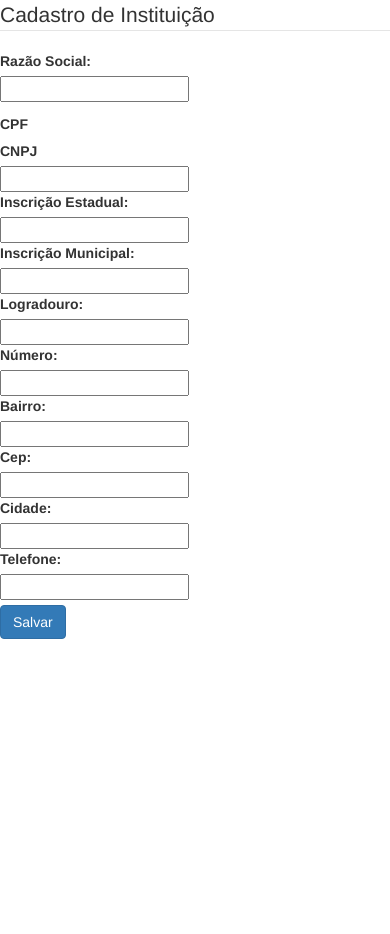
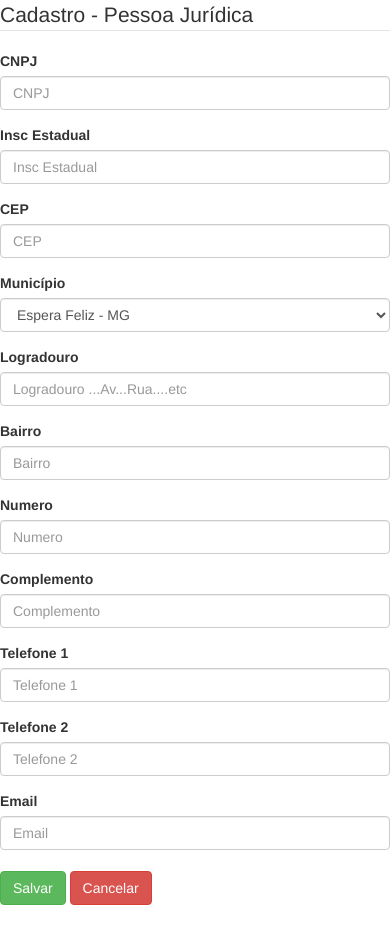
Before and after one commit to SauloNascimento/TrocaDoBem, a Django app: template app/templates/cadastros/cadastro-instituicao.html in a window 390 px wide. Before the commit the page ends 639 px from the top, so only its background shows below. Run offline with Django 3.2, Linux system fonts and the light colour scheme; the template is opened without the code that fills it, so the values that code supplies are empty; some libraries are stand-ins or nearby versions.

Commit message:
novo template para cadastro de instituições

```diff
--- a/app/templates/cadastros/cadastro-instituicao.html
+++ b/app/templates/cadastros/cadastro-instituicao.html
@@ -1,18 +1,15 @@
-
-
-
-<head>
+<html lang="en"><head>
     <meta charset="utf-8">
     <meta name="robots" content="noindex, nofollow">
 
-   <title>Cadastro de Instituição</title>
+    <title>Cadastro Pessoa Jurídica - Bootsnipp.com</title>
         <meta name="viewport" content="width=device-width, initial-scale=1">
-    <link href="//netdna.bootstrapcdn.com/twitter-bootstrap/2.3.2/css/bootstrap-combined.min.css" rel="stylesheet" id="bootstrap-css">
+    <link href="//netdna.bootstrapcdn.com/bootstrap/3.0.3/css/bootstrap.min.css" rel="stylesheet" id="bootstrap-css">
     <style type="text/css">
 
     </style>
     <script src="//code.jquery.com/jquery-1.10.2.min.js"></script>
-    <script src="//netdna.bootstrapcdn.com/twitter-bootstrap/2.3.2/js/bootstrap.min.js"></script>
+    <script src="//netdna.bootstrapcdn.com/bootstrap/3.0.3/js/bootstrap.min.js"></script>
     <script type="text/javascript">
         window.alert = function(){};
         var defaultCSS = document.getElementById('bootstrap-css');
@@ -26,147 +23,153 @@
         });
     </script>
 </head>
+<body style="">
 
 
-<form class="form-horizontal">
+
+
+    <title>Bootstrap 101 Template</title>
+    <meta name="viewport" content="width=device-width, initial-scale=1.0">
+    <!-- Bootstrap -->
+    <link href="css/bootstrap.min.css" rel="stylesheet">
+
+    <!-- HTML5 Shim and Respond.js IE8 support of HTML5 elements and media queries -->
+    <!-- WARNING: Respond.js doesn't work if you view the page via file:// -->
+    <!--[if lt IE 9]>
+      <script src="https://oss.maxcdn.com/libs/html5shiv/3.7.0/html5shiv.js"></script>
+      <script src="https://oss.maxcdn.com/libs/respond.js/1.3.0/respond.min.js"></script>
+    <![endif]-->
+
+
+        <form class="form-horizontal">
 <fieldset>
 
 <!-- Form Name -->
-<legend>Cadastro de Instituição</legend>
+<legend>Cadastro - Pessoa Jurídica</legend>
 
 <!-- Text input-->
-<div class="control-group">
-  <label class="control-label" for="nome">Razão Social:</label>
-  <div class="controls">
-    <input id="nome" name="nome" type="text" placeholder="" class="input-xxlarge">
-
-  </div>
-</div>
-
-<!-- Multiple Radios (inline) -->
-<div class="control-group">
-  <label class="control-label" for="radios"></label>
-  <div class="controls">
-    <label class="radio inline" for="radios-0">
-      <input type="radio" name="radios" id="radios-0" value="CPF" checked="checked">
-      CPF
-    </label>
-    <label class="radio inline" for="radios-1">
-      <input type="radio" name="radios" id="radios-1" value="CNPJ">
-      CNPJ
-    </label>
-  </div>
-</div>
-
-<!-- Text input-->
-<div class="control-group">
-  <label class="control-label" for="sobreno "></label>
-  <div class="controls">
-    <input id="sobreno " name="sobreno " type="text" placeholder="" class="input-large">
+<div class="form-group">
+  <label class="col-md-4 control-label" for="CNPJ">CNPJ</label>
+  <div class="col-md-6">
+  <input id="CNPJ" name="CNPJ" type="text" placeholder="CNPJ" class="form-control input-md" required="">
 
   </div>
 </div>
 
 <!-- Text input-->
-<div class="control-group">
-  <label class="control-label" for="ie">Inscrição Estadual:</label>
-  <div class="controls">
-    <input id="ie" name="ie" type="text" placeholder="" class="input-large">
+<div class="form-group">
+  <label class="col-md-4 control-label" for="insc_estadual">Insc Estadual</label>
+  <div class="col-md-6">
+  <input id="insc_estadual" name="insc_estadual" type="text" placeholder="Insc Estadual" class="form-control input-md" required="">
 
   </div>
 </div>
 
 <!-- Text input-->
-<div class="control-group">
-  <label class="control-label" for="iem">Inscrição Municipal:</label>
-  <div class="controls">
-    <input id="iem" name="iem" type="text" placeholder="" class="input-large">
+<div class="form-group">
+  <label class="col-md-4 control-label" for="cep">CEP</label>
+  <div class="col-md-4">
+  <input id="cep" name="cep" type="text" placeholder="CEP" class="form-control input-md" required="">
+
+  </div>
+</div>
+
+<!-- Select Basic -->
+<div class="form-group">
+  <label class="col-md-4 control-label" for="municipio">Município</label>
+  <div class="col-md-8">
+    <select id="municipio" name="municipio" class="form-control">
+      <option value="1">Espera Feliz - MG</option>
+      <option value="2">Carangola - MG</option>
+    </select>
+  </div>
+</div>
+
+<!-- Text input-->
+<div class="form-group">
+  <label class="col-md-4 control-label" for="logradouro">Logradouro</label>
+  <div class="col-md-8">
+  <input id="logradouro" name="logradouro" type="text" placeholder="Logradouro ...Av...Rua....etc" class="form-control input-md">
 
   </div>
 </div>
 
 <!-- Text input-->
-<div class="control-group">
-  <label class="control-label" for="logradouro">Logradouro:</label>
-  <div class="controls">
-    <input id="logradouro" name="logradouro" type="text" placeholder="" class="input-xxlarge">
+<div class="form-group">
+  <label class="col-md-4 control-label" for="bairro">Bairro</label>
+  <div class="col-md-6">
+  <input id="bairro" name="bairro" type="text" placeholder="Bairro" class="form-control input-md">
 
   </div>
 </div>
 
 <!-- Text input-->
-<div class="control-group">
-  <label class="control-label" for="numero ">Número:</label>
-  <div class="controls">
-    <input id="numero " name="numero " type="text" placeholder="" class="input-mini">
-
-  </div>
-</div>
-
-<!-- Password input-->
-<div class="control-group">
-  <label class="control-label" for="bairro">Bairro:</label>
-  <div class="controls">
-    <input id="bairro" name="bairro" type="password" placeholder="" class="input-large">
+<div class="form-group">
+  <label class="col-md-4 control-label" for="numero">Numero</label>
+  <div class="col-md-4">
+  <input id="numero" name="numero" type="text" placeholder="Numero" class="form-control input-md">
 
   </div>
 </div>
 
 <!-- Text input-->
-<div class="control-group">
-  <label class="control-label" for="cep">Cep:</label>
-  <div class="controls">
-    <input id="cep" name="cep" type="text" placeholder="" class="input-small">
+<div class="form-group">
+  <label class="col-md-4 control-label" for="complemento">Complemento</label>
+  <div class="col-md-6">
+  <input id="complemento" name="complemento" type="text" placeholder="Complemento" class="form-control input-md">
 
   </div>
 </div>
 
 <!-- Text input-->
-<div class="control-group">
-  <label class="control-label" for="cidade">Cidade:</label>
-  <div class="controls">
-    <input id="cidade" name="cidade" type="text" placeholder="" class="input-large">
+<div class="form-group">
+  <label class="col-md-4 control-label" for="telefone1">Telefone 1</label>
+  <div class="col-md-4">
+  <input id="telefone1" name="telefone1" type="text" placeholder="Telefone 1" class="form-control input-md">
 
   </div>
 </div>
 
-<!-- Button Drop Down -->
-{#<div class="control-group">#}
-{#  <label class="control-label" for="estado">Estado</label>#}
-{#  <div class="controls">#}
-{#    <div class="input-append">#}
-{#      <input id="estado" name="estado" class="input-large" placeholder="" type="text">#}
-{#      <div class="btn-group">#}
-{#        <button class="btn dropdown-toggle" data-toggle="dropdown">#}
-{##}
-{#          <span class="caret"></span>#}
-{#        </button>#}
-{#        <ul class="dropdown-menu">#}
-{#          <li><a href="#">Mato Grosso do Sul</a></li>#}
-{#          <li><a href="#">Mato Grosso</a></li>#}
-{#          <li><a href="#">São Paulo</a></li>#}
-{#        </ul>#}
-{#      </div>#}
-{#    </div>#}
-{#  </div>#}
-{#</div>#}
-
 <!-- Text input-->
-<div class="control-group">
-  <label class="control-label" for="telefone">Telefone:</label>
-  <div class="controls">
-    <input id="telefone" name="telefone" type="text" placeholder="" class="input-large">
+<div class="form-group">
+  <label class="col-md-4 control-label" for="telefone2">Telefone 2</label>
+  <div class="col-md-4">
+  <input id="telefone2" name="telefone2" type="text" placeholder="Telefone 2" class="form-control input-md">
 
   </div>
 </div>
 
-<!-- Button -->
-<div class="control-group">
-  <label class="control-label" for="salvar"></label>
-  <div class="controls">
-    <button id="salvar" name="salvar" class="btn btn-primary">Salvar</button>
+<!-- Text input-->
+<div class="form-group">
+  <label class="col-md-4 control-label" for="email">Email</label>
+  <div class="col-md-6">
+  <input id="email" name="email" type="text" placeholder="Email" class="form-control input-md">
+
+  </div>
+</div>
+
+<!-- Button (Double) -->
+<div class="form-group">
+  <label class="col-md-4 control-label" for="button1id"></label>
+  <div class="col-md-8">
+    <button id="button1id" name="button1id" class="btn btn-success">Salvar</button>
+    <button id="Cancelar" name="Cancelar" class="btn btn-danger">Cancelar</button>
   </div>
 </div>
 
 </fieldset>
 </form>
+
+
+    <!-- jQuery (necessary for Bootstrap's JavaScript plugins) -->
+    <script src="https://code.jquery.com/jquery.js"></script>
+    <!-- Include all compiled plugins (below), or include individual files as needed -->
+    <script src="js/bootstrap.min.js"></script>
+
+
+	<script type="text/javascript">
+
+	</script>
+
+
+</body></html>
```
